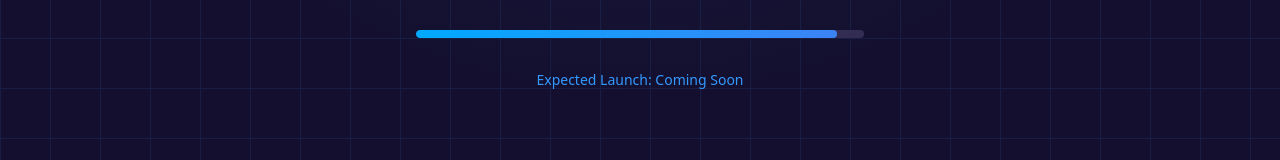
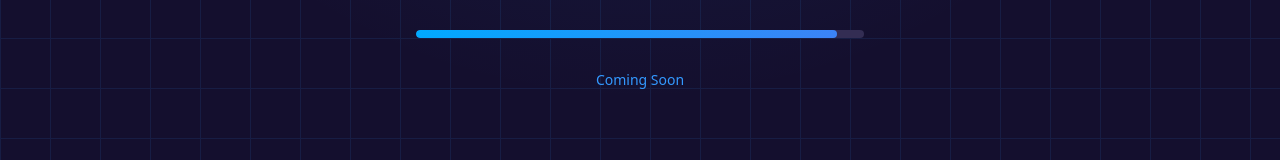
Before and after one commit to abdelrahmanahmed/audit.com, a React (Vite) app: page / in a window 1280 px wide. Shown: the part 512-672 px from the top of the page. Built offline with nearby package versions, Linux system fonts and the light colour scheme; the HTML template or start-up script is replaced by a standard one.

Commit message:
Update "Expected Launch" text

```diff
--- a/src/pages/Index.tsx
+++ b/src/pages/Index.tsx
@@ -60,7 +60,7 @@ const Index = () => {
           className="animate-fade-in text-sm font-medium text-primary"
           style={{ animationDelay: "0.4s", animationFillMode: "both" }}
         >
-          Expected Launch: Coming Soon
+          Coming Soon
         </p>
       </main>
 
```
